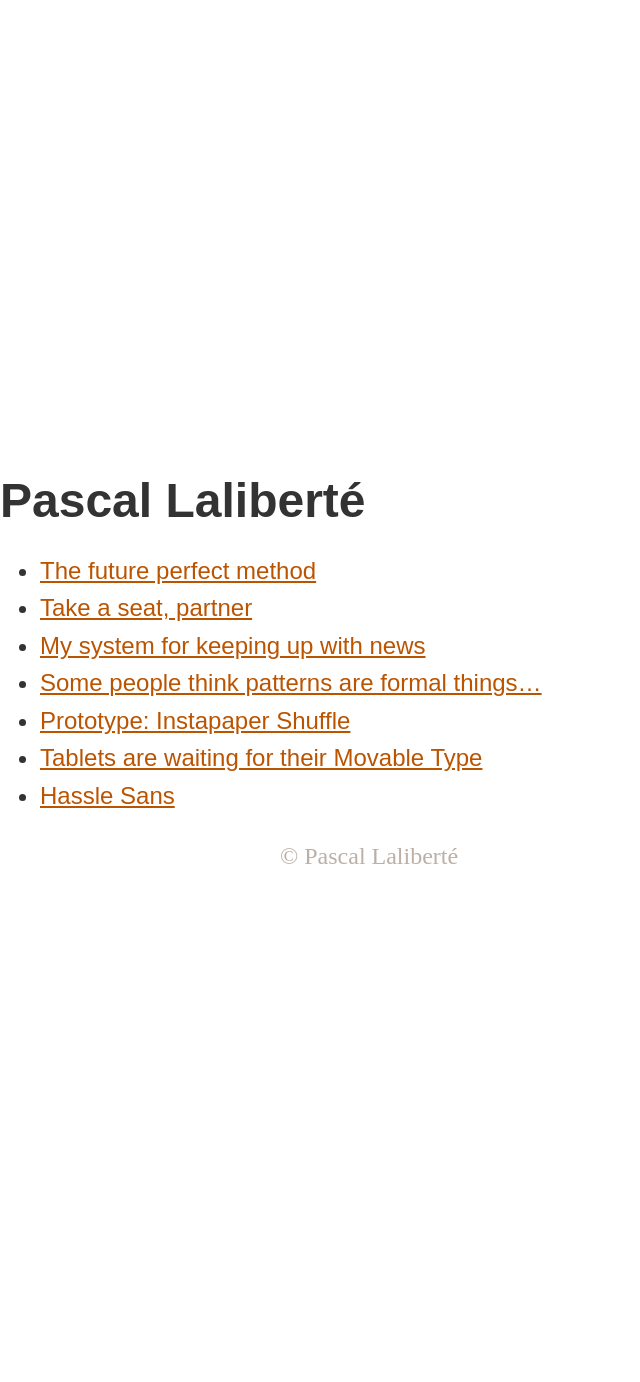
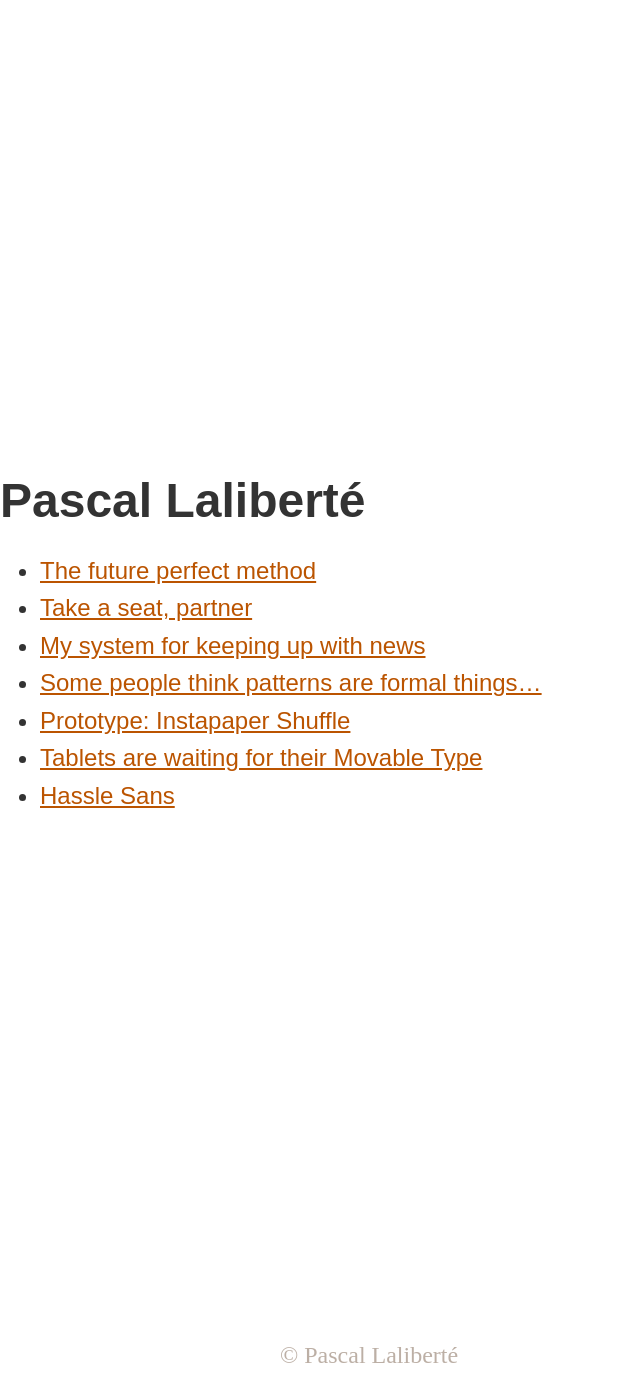
Before and after one commit to pascallaliberte/by.pascallaliberte.me, a Jekyll site: the page built from index.html, in a window 1280 px wide. Shown: the whole page, without its empty margins (0-640 px from the left). Built offline with Jekyll 4.4.1, drawn with Linux system fonts in a browser that asks for light colours; nearby versions of some CDN libraries.

Commit message:
Moved the copyright to the bottom edge of the viewport - Moved the copyright outside the .site element (sibling)

```diff
--- a/_layouts/default.html
+++ b/_layouts/default.html
@@ -24,10 +24,10 @@
 
           {{ content }}
 
-          <div class="copyright">
-            &copy; Pascal Laliberté
-          </div>
+        </div>
 
+        <div class="copyright">
+          &copy; Pascal Laliberté
         </div>
 
         <script src="/a/bower_components/jquery/jquery.min.js"></script>
--- a/a/css/layouts/post.css
+++ b/a/css/layouts/post.css
@@ -7,8 +7,8 @@
 
 /* line 10, ../../sass/layouts/post.sass */
 .copyright {
-  padding-bottom: 20px;
-  padding-bottom: 2rem;
+  margin-top: -30px;
+  margin-top: -3rem;
 }
 
 @media (min-width: 880px) {
--- a/a/css/screen.css
+++ b/a/css/screen.css
@@ -428,8 +428,8 @@ div.intro {
 
 /* line 10, ../sass/layouts/post.sass */
 .copyright {
-  padding-bottom: 20px;
-  padding-bottom: 2rem;
+  margin-top: -30px;
+  margin-top: -3rem;
 }
 
 @media (min-width: 880px) {
--- a/a/sass/layouts/post.sass
+++ b/a/sass/layouts/post.sass
@@ -8,7 +8,7 @@
   padding: 0 1em
 
 .copyright
-  +rem(padding-bottom, 20px)
+  +rem(margin-top, -30px)
 
 +breakpoint($medium-wide-width)
   html
```
